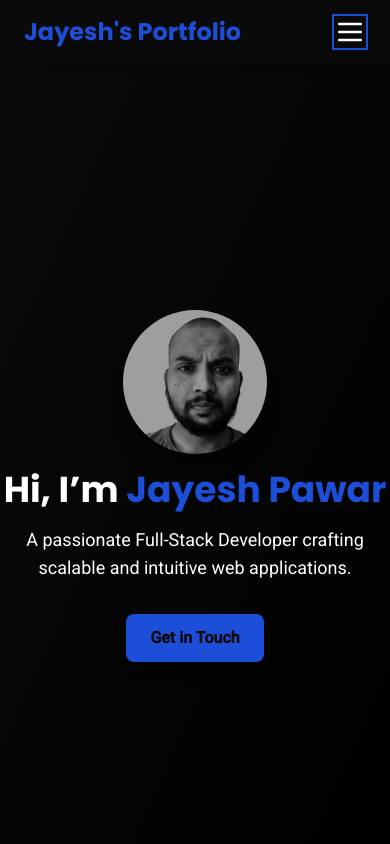
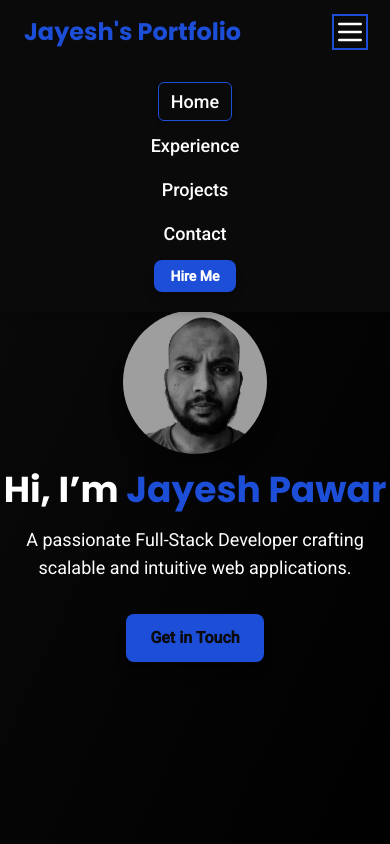
Before and after one commit to pawarJai/portfolio, a Next.js app: page / in a window 390 px wide. Both pictures are taken after a click on the button "Toggle Menu". Shown: the top 844 px of the page. Built offline with nearby package versions, Linux system fonts and the light colour scheme.

Commit message:
working on nav bar

```diff
--- a/app/components/Navbar.tsx
+++ b/app/components/Navbar.tsx
@@ -6,6 +6,7 @@ import clsx from "clsx";
 
 const Navbar = () => {
   const [activeItem, setActiveItem] = useState<string>("Home");
+  const [isMenuOpen, setIsMenuOpen] = useState<boolean>(false); // Manage mobile menu state
 
   const navItems = [
     { name: "Home", href: "#contactform" },
@@ -16,6 +17,7 @@ const Navbar = () => {
 
   const handleItemClick = (itemName: string) => {
     setActiveItem(itemName);
+    setIsMenuOpen(false); // Close menu after selecting an item
   };
 
   return (
@@ -26,13 +28,13 @@ const Navbar = () => {
           <Link href="/">
             <h1 className="text-2xl font-bold text-primary font-display">
               Jayesh's Portfolio
-            </h1>{" "}
-            {/* Applying Poppins font to the logo */}
+            </h1>
           </Link>
         </div>
 
         {/* Mobile Menu Button */}
         <button
+          onClick={() => setIsMenuOpen(!isMenuOpen)}
           className="lg:hidden text-white focus:outline-none focus:ring-2 focus:ring-primary"
           aria-label="Toggle Menu"
         >
@@ -52,6 +54,39 @@ const Navbar = () => {
           </svg>
         </button>
 
+        {/* Mobile Navigation */}
+        {isMenuOpen && (
+          <ul className="absolute top-16 left-0 w-full bg-dark shadow-md flex flex-col items-center space-y-4 py-6 lg:hidden">
+            {navItems.map((item) => (
+              <li key={item.name}>
+                <Link
+                  href={item.href}
+                  onClick={() => handleItemClick(item.name)}
+                  className={clsx(
+                    "text-lg font-medium transition-all duration-300 px-3 py-2 font-sans",
+                    activeItem === item.name
+                      ? "border border-primary rounded-md shadow-md"
+                      : "",
+                    "hover:text-primary focus:outline-none focus:ring-2 focus:ring-primary focus:ring-offset-2"
+                  )}
+                >
+                  {item.name}
+                </Link>
+              </li>
+            ))}
+
+            {/* Hire Me Button */}
+            <li>
+              <Link
+                href="#contact"
+                className="px-4 py-2 rounded-lg bg-primary text-white text-sm font-semibold shadow-lg hover:bg-blue-600 hover:shadow-xl transition-all duration-300"
+              >
+                Hire Me
+              </Link>
+            </li>
+          </ul>
+        )}
+
         {/* Desktop Navigation */}
         <ul className="hidden lg:flex space-x-8 items-center">
           {navItems.map((item) => (
@@ -60,7 +95,7 @@ const Navbar = () => {
                 href={item.href}
                 onClick={() => handleItemClick(item.name)}
                 className={clsx(
-                  "text-lg font-medium transition-all duration-300 px-3 py-2 font-sans", // Applying Roboto font to the nav items
+                  "text-lg font-medium transition-all duration-300 px-3 py-2 font-sans",
                   activeItem === item.name
                     ? "border border-primary rounded-md shadow-md"
                     : "",
@@ -81,17 +116,6 @@ const Navbar = () => {
               Hire Me
             </Link>
           </li>
-
-          {/* Download CV Button */}
-          {/* <li>
-            <a
-              href="/pawar_jayesh.pdf" // Replace with your actual CV file path
-              download
-              className="px-4 py-2 rounded-lg bg-green-500 text-white text-sm font-semibold shadow-lg hover:bg-green-600 hover:shadow-xl transition-all duration-300"
-            >
-              Download CV
-            </a>
-          </li> */}
         </ul>
       </nav>
     </header>
```
